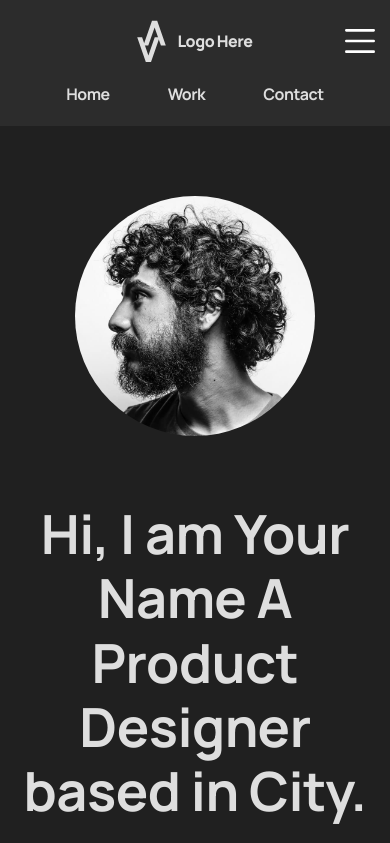
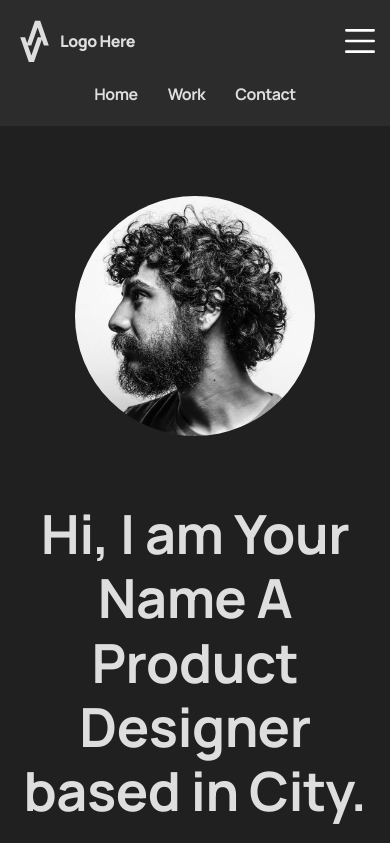
Before and after one commit to vitalay/Portfolio, a plain HTML site: page index.html in a window 390 px wide. Shown: the top 843 px of the page. Drawn offline with Linux system fonts and the light colour scheme.

Commit message:
донастройка бургер меню

```diff
--- a/style.css
+++ b/style.css
@@ -396,10 +396,13 @@ img {
       }
         .header.header--mobile .header__nav{
           display: flex;
-
+          align-self: center;
+          flex-wrap: wrap;
+          gap: 20px 30px;
         }
         .header--mobile .container{
           flex-direction: column;
+          align-items: flex-start;
           gap: 20px;
         }
 
```
